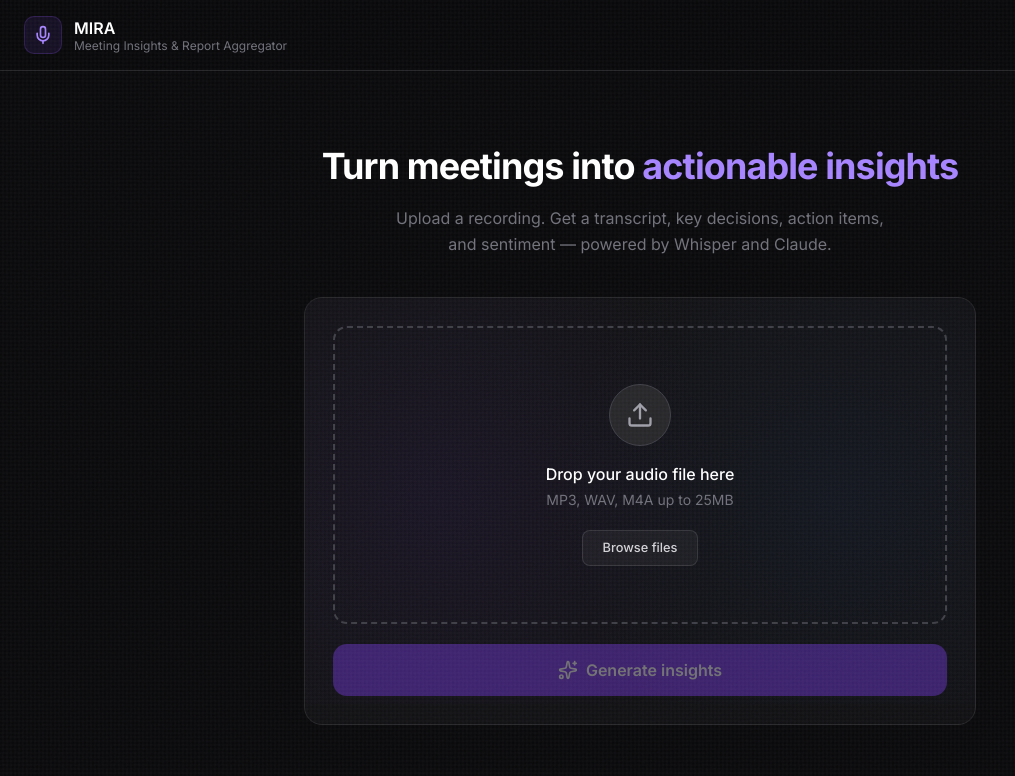
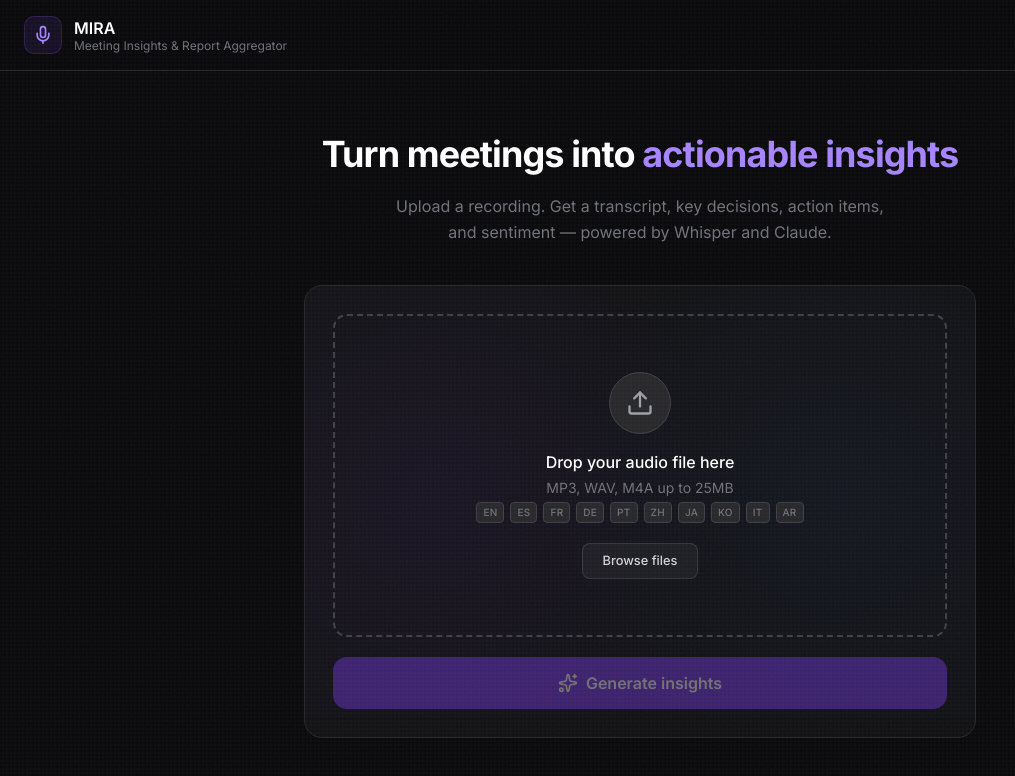
Before and after one commit to jyoah02/mira-vercel, a Next.js app: page / in a window 1280 px wide. Both pictures are taken after a click on the button "Get Started". Shown: the top 776 px of the page, without its empty margins (0-1015 px from the left). Built offline with nearby package versions, Linux system fonts and the light colour scheme.

Commit message:
Add multilingual support: language detection badge, response language matching, language chips

```diff
--- a/src/app/api/insights/route.ts
+++ b/src/app/api/insights/route.ts
@@ -7,13 +7,15 @@ const anthropic = new Anthropic({ apiKey: process.env.ANTHROPIC_API_KEY });
 
 const SYSTEM_PROMPT = `You are a meeting analyst. Given a meeting transcript, extract structured insights and return them as valid JSON only — no markdown, no explanation, just the JSON object.
 
+Respond in the same language as the transcript. If the transcript is in Spanish, all values in the JSON must be in Spanish. If it is in French, respond in French. Always match the language of the input.
+
 Return this exact shape:
 {
   "summary": "string (3-5 sentences summarizing the meeting)",
   "decisions": ["string", ...],
   "actionItems": [{ "task": "string", "owner": "string or null" }, ...],
   "openQuestions": ["string", ...],
-  "sentiment": "positive | neutral | negative",
+  "sentiment": "positive | neutral | negative | mixed",
   "tone": "string (e.g. collaborative, tense, focused, casual)"
 }`;
 
--- a/src/app/api/transcribe/route.ts
+++ b/src/app/api/transcribe/route.ts
@@ -74,10 +74,13 @@ export async function POST(req: NextRequest) {
     const transcription = await groq.audio.transcriptions.create({
       file,
       model: "whisper-large-v3",
-      response_format: "text",
+      response_format: "verbose_json",
     });
 
-    return NextResponse.json({ transcript: transcription });
+    return NextResponse.json({
+      transcript: transcription.text,
+      language: (transcription as unknown as { language?: string }).language ?? null,
+    });
   } catch (err) {
     console.error("Transcription error:", err);
     return NextResponse.json({ error: "Transcription failed" }, { status: 500 });
--- a/src/app/page.tsx
+++ b/src/app/page.tsx
@@ -12,6 +12,21 @@ import { Mic, Sparkles, AlertCircle, RotateCcw, Zap, Brain, Target, ArrowRight }
 
 type View = 'landing' | 'upload' | 'results';
 
+const LANGUAGE_MAP: Record<string, { flag: string; name: string }> = {
+  english:    { flag: '🇺🇸', name: 'English' },
+  spanish:    { flag: '🇪🇸', name: 'Spanish' },
+  french:     { flag: '🇫🇷', name: 'French' },
+  german:     { flag: '🇩🇪', name: 'German' },
+  portuguese: { flag: '🇧🇷', name: 'Portuguese' },
+  chinese:    { flag: '🇨🇳', name: 'Chinese' },
+  japanese:   { flag: '🇯🇵', name: 'Japanese' },
+  korean:     { flag: '🇰🇷', name: 'Korean' },
+  italian:    { flag: '🇮🇹', name: 'Italian' },
+  arabic:     { flag: '🇸🇦', name: 'Arabic' },
+  dutch:      { flag: '🇳🇱', name: 'Dutch' },
+  russian:    { flag: '🇷🇺', name: 'Russian' },
+};
+
 export default function Home() {
   const [view, setView] = useState<View>('landing');
   const [landingExiting, setLandingExiting] = useState(false);
@@ -19,6 +34,7 @@ export default function Home() {
   const [step, setStep] = useState<ProcessingStep>('idle');
   const [transcript, setTranscript] = useState('');
   const [insights, setInsights] = useState<MeetingInsights | null>(null);
+  const [detectedLanguage, setDetectedLanguage] = useState<string | null>(null);
   const [error, setError] = useState('');
 
   const handleFileSelect = (selectedFile: File) => {
@@ -46,8 +62,9 @@ export default function Home() {
         const err = await tRes.json();
         throw new Error(err.error || 'Transcription failed');
       }
-      const { transcript: rawTranscript } = await tRes.json();
+      const { transcript: rawTranscript, language } = await tRes.json();
       setTranscript(rawTranscript);
+      setDetectedLanguage(language ?? null);
 
       setStep('analyzing');
       const aRes = await fetch('/api/insights', {
@@ -74,6 +91,7 @@ export default function Home() {
     setStep('idle');
     setTranscript('');
     setInsights(null);
+    setDetectedLanguage(null);
     setError('');
     setView('upload');
   };
@@ -253,7 +271,18 @@ export default function Home() {
           <div className="space-y-6 animate-in fade-in duration-500">
             <div className="flex items-center justify-between pb-4 border-b border-zinc-800">
               <h2 className="text-xl font-bold text-white">Extracted Insights</h2>
-              <span className="text-sm text-zinc-500">{file?.name}</span>
+              <div className="flex items-center gap-3">
+                {detectedLanguage && (() => {
+                  const lang = LANGUAGE_MAP[detectedLanguage.toLowerCase()];
+                  return (
+                    <span className="flex items-center gap-1.5 px-2.5 py-1 rounded-full text-xs font-medium bg-zinc-800 border border-zinc-700 text-zinc-300">
+                      <span>{lang?.flag ?? '🌐'}</span>
+                      <span>{lang?.name ?? detectedLanguage.charAt(0).toUpperCase() + detectedLanguage.slice(1)}</span>
+                    </span>
+                  );
+                })()}
+                <span className="text-sm text-zinc-500">{file?.name}</span>
+              </div>
             </div>
             <InsightsDashboard insights={insights} />
             {transcript && <TranscriptViewer transcript={transcript} />}
--- a/src/components/AudioUploader.tsx
+++ b/src/components/AudioUploader.tsx
@@ -63,6 +63,11 @@ export function AudioUploader({ onFileSelect, disabled }: Props) {
         <div>
           <p className="text-base font-medium text-white mb-1">Drop your audio file here</p>
           <p className="text-sm text-zinc-500">MP3, WAV, M4A up to 25MB</p>
+          <div className="flex flex-wrap justify-center gap-1.5 mt-1">
+            {['EN','ES','FR','DE','PT','ZH','JA','KO','IT','AR'].map(lang => (
+              <span key={lang} className="px-1.5 py-0.5 rounded text-[10px] font-medium bg-zinc-800 border border-zinc-700 text-zinc-500 tracking-wide">{lang}</span>
+            ))}
+          </div>
         </div>
         <Button
           variant="outline"
--- a/src/components/ExportButtons.tsx
+++ b/src/components/ExportButtons.tsx
@@ -164,8 +164,13 @@ async function generatePDF(insights: MeetingInsights) {
   pdf.setFont('helvetica', 'normal');
   pdf.setFontSize(8);
   pdf.setTextColor(63, 63, 70);
-  pdf.text('Generated by MIRA — Meeting Insights & Report Aggregator', margin, H - 4);
-  pdf.text('Page 1', W - margin, H - 4, { align: 'right' });
+  pdf.text('Generated by MIRA — Meeting Insights & Report Aggregator', margin, H - 7);
+  pdf.setFontSize(7);
+  pdf.setTextColor(39, 39, 42);
+  pdf.text('PDF supports Latin-based scripts. For other languages, use Copy to clipboard.', margin, H - 3);
+  pdf.setFontSize(8);
+  pdf.setTextColor(63, 63, 70);
+  pdf.text('Page 1', W - margin, H - 7, { align: 'right' });
 
   pdf.save('mira-insights.pdf');
 }
```
